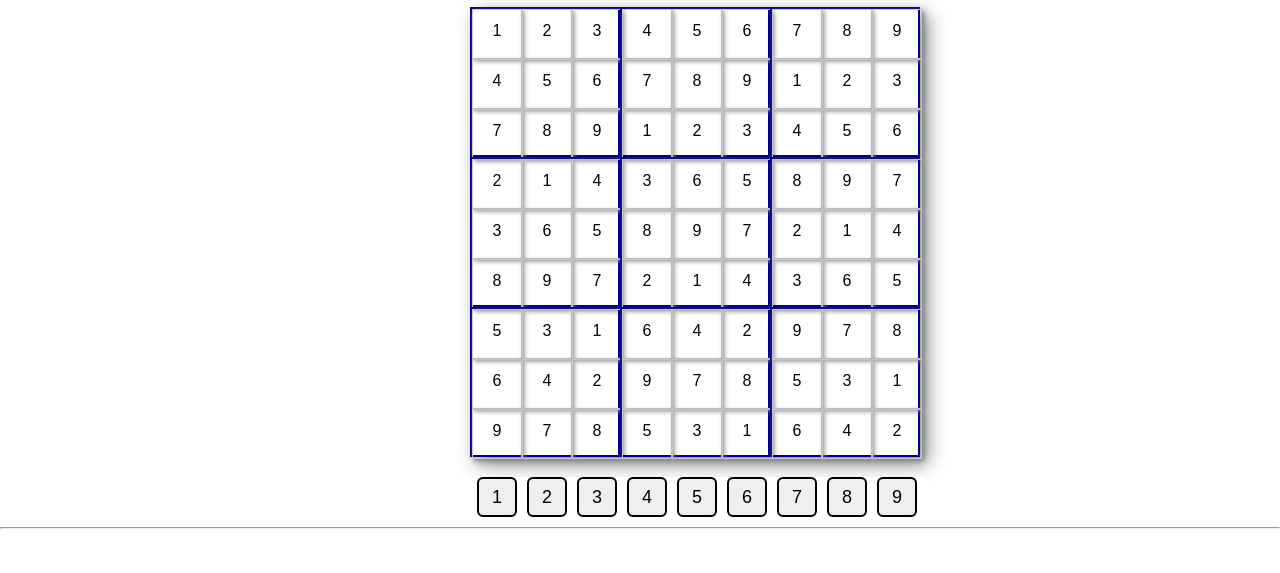
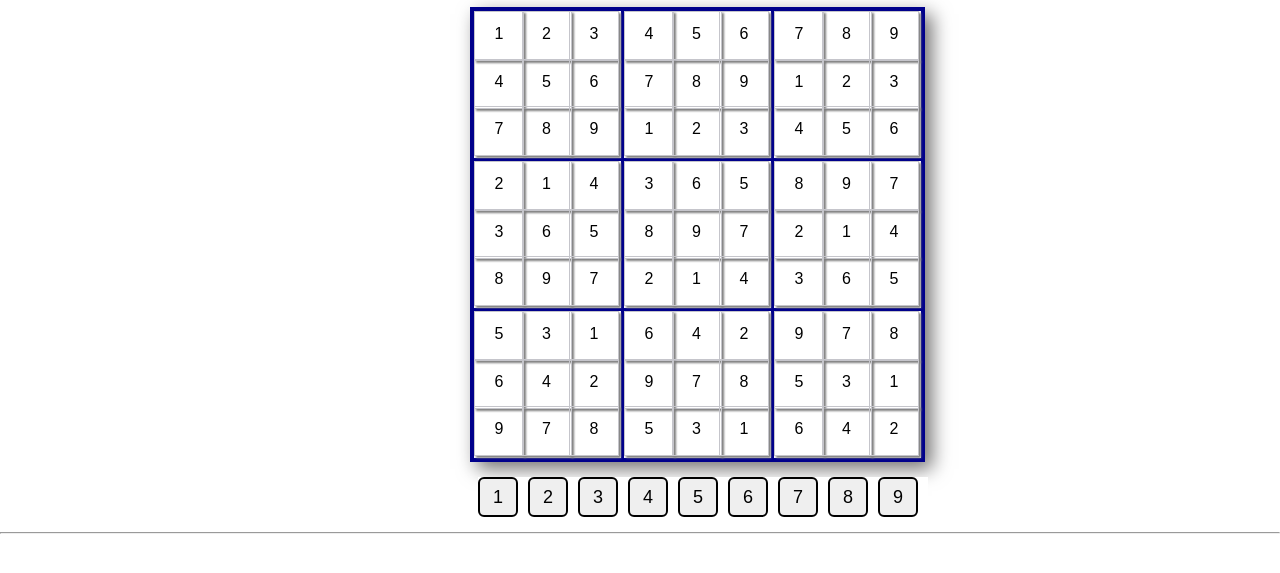
Before and after one commit to OV111/Sudoku_Game, a website with bundled scripts: page index.html in a window 1280 px wide. Shown: the part 139-712 px from the top of the page. Built offline with nearby package versions, Linux system fonts and the light colour scheme.

Commit message:
Adding final style of game

```diff
--- a/style.css
+++ b/style.css
@@ -86,20 +86,21 @@ h3 {
     display: grid;
     grid-template-columns: repeat(3,150px);
     grid-template-rows: repeat(3,150px);
-    box-shadow: 7px 7px 18px gray;
-    /* border: 2px solid darkblue; */
+    box-shadow: 7px 7px 18px rgb(115, 114, 114);
+    border: 2px solid darkblue;
     margin-left: 470px;
     margin-top: 10px;
-    height: 450px;
-    width: 450px;
+    height: 455px;
+    width: 455px;
 }
 .square1, .square2, .square3, .square4, .square5, .square6, .square7, .square8, .square9 {
     display: grid;
-    grid-template-columns: repeat(3,50px);
-    grid-template-rows: repeat(3,50px);
+    grid-template-columns: repeat(3,47.5px);
+    grid-template-rows: repeat(3,47.5px);
     border: 2px solid darkblue;
-    width: 150px;
-    height: 150px;
+    width: 151px;
+    height: 151px;
+    border: collapse;
 }
 .square {
     border: 1px solid rgb(197, 197, 203);
@@ -109,28 +110,31 @@ h3 {
     font-style:bold;
     font-size:16px;
     cursor: pointer;
-    box-shadow: 2px 2px 5px gray;
+    box-shadow:2px 2px 2px gray ;
 }
 .square:hover{
-    transition: 1s;
-    transform: scale(1.08);
+    background-color: #0056b3;
+    transition: 0.7s ease-in-out;
+    transform: scale(1.05);
 }
 .square p {
     display: flex;
     justify-content: center;
     align-items: center;
     align-items: center;
-    padding:12px;
+    padding: 13px;
 }
 
 .container2 {
    display: flex;
+   justify-content: center;
+   align-items: center;
    margin-top: 20px;
    margin-left: 470px;
    height: 30px;
    width: 450px;
    margin-bottom: 20px;
-   margin-left: 477px;
+   margin-left: 478px
 }
 .numbers {
     display: grid;
@@ -149,6 +153,5 @@ h3 {
 .numbers button:hover{
     background-color: #0056b3;
     transform: scale(1.1);
-    transition: 1s;
     font-size: 22px;
 }
```
